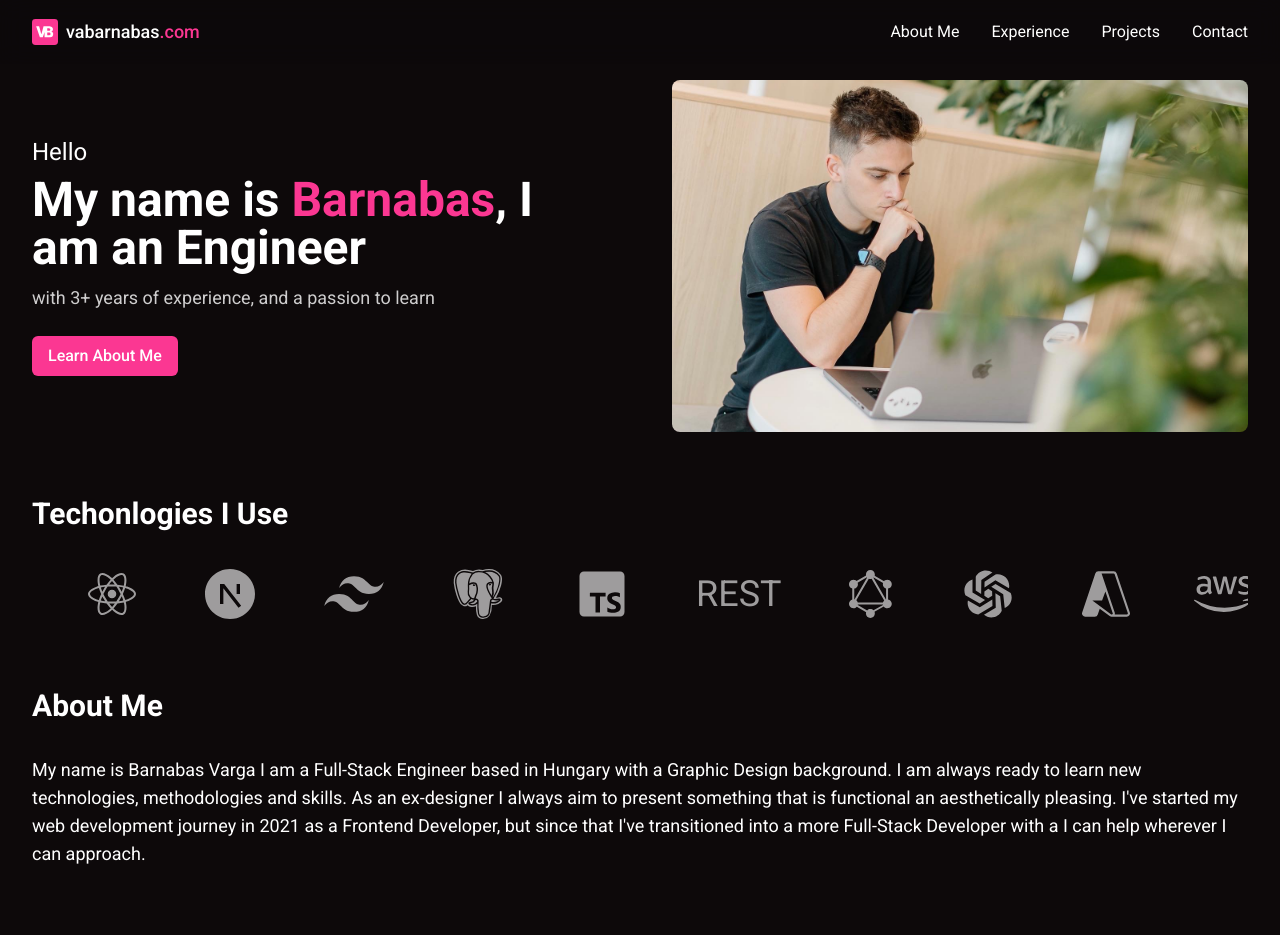
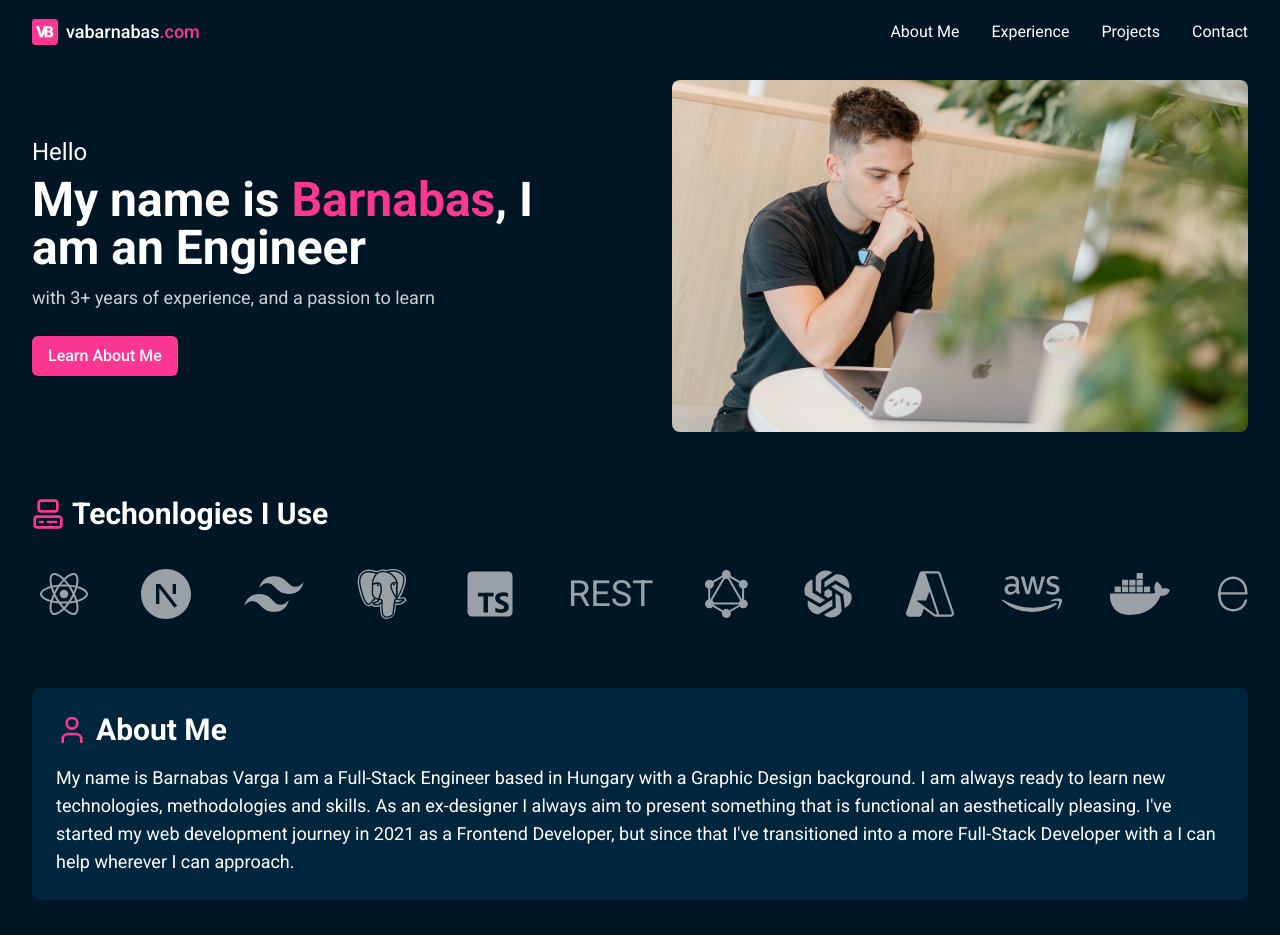
Before and after one commit to vabarnabas/portfolio, a Next.js app: page / in a window 1280 px wide. Shown: the top 935 px of the page. Built offline with nearby package versions, Linux system fonts and the light colour scheme.

Commit message:
new color scheme

```diff
--- a/app/@about/page.tsx
+++ b/app/@about/page.tsx
@@ -1,10 +1,16 @@
+import { User } from "lucide-react"
 import React from "react"
 
 export default function AboutSection() {
   return (
-    <div id="about-me" className="scroll-mt-20">
-      <p className="text-3xl font-semibold">About Me</p>
-      <p className="mt-8 text-lg">
+    <div
+      id="about-me"
+      className="scroll-mt-20 rounded-lg bg-background-secondary p-6"
+    >
+      <p className="flex items-center gap-x-2 text-3xl font-semibold">
+        <User className="size-8 text-text-primary" /> About Me
+      </p>
+      <p className="mt-4 text-lg">
         {`My name is Barnabas Varga I am a Full-Stack Engineer based in Hungary
         with a Graphic Design background. I am always ready to learn new
         technologies, methodologies and skills. As an ex-designer I always aim
--- a/app/@technologies/page.tsx
+++ b/app/@technologies/page.tsx
@@ -1,4 +1,5 @@
 import clsx from "clsx"
+import { Computer } from "lucide-react"
 import React from "react"
 import Marquee from "react-fast-marquee"
 import { AiFillOpenAI } from "react-icons/ai"
@@ -14,9 +15,12 @@ export default function TechnologiesSection() {
 
   return (
     <div className="">
-      <p className="text-3xl font-semibold">Techonlogies I Use</p>
+      <p className="flex items-center gap-x-2 text-3xl font-semibold">
+        <Computer className="size-8 text-text-primary" />
+        Techonlogies I Use
+      </p>
       <Marquee autoFill className="mt-8 text-6xl">
-        <div className="flex w-full items-center justify-between gap-x-16 pr-16">
+        <div className="flex w-full items-center justify-between gap-x-12 pr-12">
           <SiExpress className={className} />
           <SiHono className={clsx("text-5xl", className)} />
           <SiNestjs className={clsx("text-5xl", className)} />
--- a/package.json
+++ b/package.json
@@ -15,6 +15,7 @@
     "class-variance-authority": "^0.7.0",
     "clsx": "^2.1.1",
     "framer-motion": "^11.2.10",
+    "lucide-react": "^0.447.0",
     "next": "14.2.4",
     "prettier": "^3.3.2",
     "react": "^18",
--- a/tailwind.config.ts
+++ b/tailwind.config.ts
@@ -10,8 +10,8 @@ const config: Config = {
     extend: {
       colors: {
         background: {
-          primary: "#0D090A",
-          secondary: "#221D1F",
+          primary: "#001624",
+          secondary: "#00263D",
         },
         text: {
           primary: "#FB3792",
```
Also changed, not shown: 1 other file (tests, documents, lock files or other folders).
